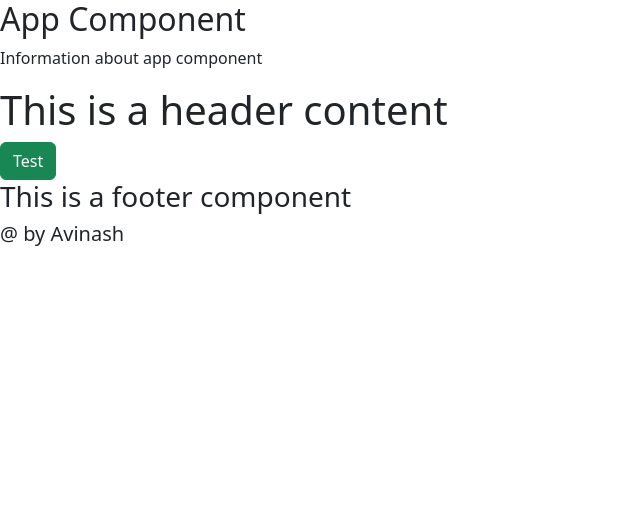
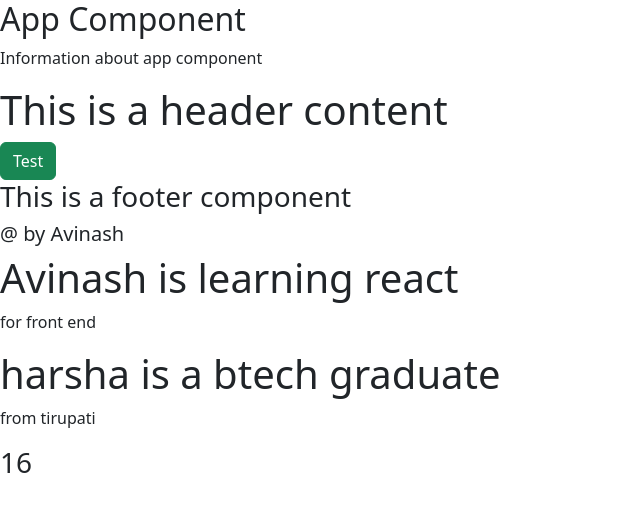
Before and after one commit to avinashpitti/react_pro, a React (Vite) app in the folder my-app/: page / in a window 1280 px wide. Shown: the top 512 px of the page, without its empty margins (0-640 px from the left). Built offline with nearby package versions, Linux system fonts and the light colour scheme.

Commit message:
created few components

```diff
--- a/my-app/src/App.jsx
+++ b/my-app/src/App.jsx
@@ -20,6 +20,8 @@
 import React, { Component } from 'react'
 import Header from './components/header'
 import Footer from './components/footer'
+import Avi from './components/avi';
+import Harsha from './components/harsha';
 
 class App extends Component {
   render() {
@@ -29,6 +31,8 @@ class App extends Component {
         <p>Information about app component</p>
         <Header />
         <Footer />
+        <Avi />
+        <Harsha />
       </div>
     )
   }
--- /dev/null
+++ b/my-app/src/components/avi.jsx
@@ -0,0 +1,10 @@
+let Avi=()=>{
+    return(
+    <div>
+    <h1>Avinash is learning react</h1>
+    <p>for front end</p>
+    </div>
+    )
+}
+
+export default Avi;
--- /dev/null
+++ b/my-app/src/components/harsha.jsx
@@ -0,0 +1,11 @@
+let Harsha=()=>{
+    return (
+    <>
+    <h1>harsha is a btech graduate</h1>
+    <p>from tirupati</p>
+    <h3>{2+2*7}</h3>
+    </>
+    )
+}
+
+export default Harsha;
```
